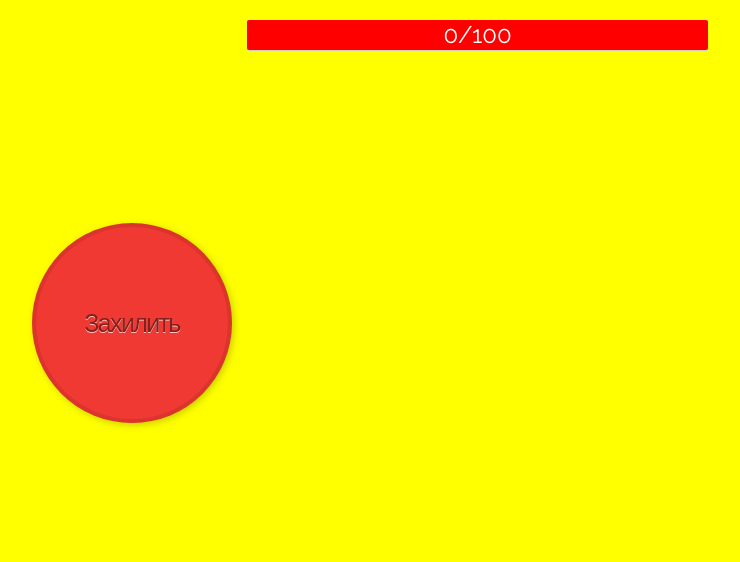
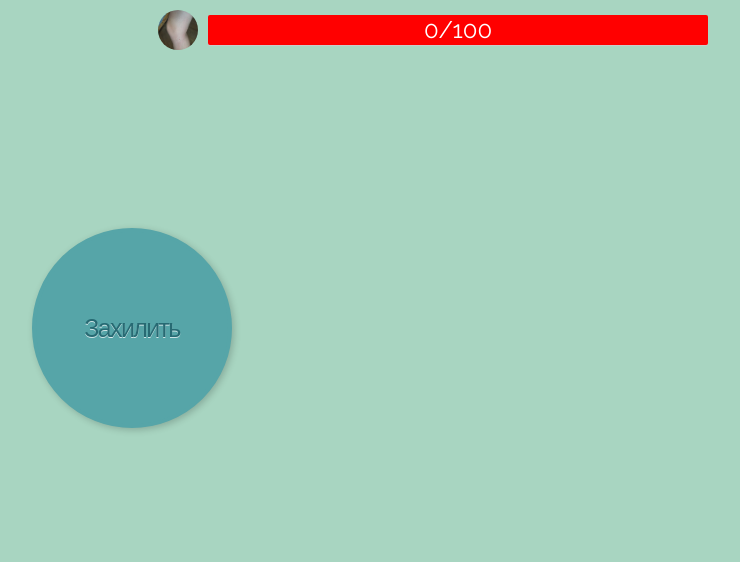
Before and after one commit to unoone/test, a PHP site: page /index.html in a window 1280 px wide. Shown: the top 562 px of the page, without its empty margins (508-1248 px from the left). Run offline with PHP 8.4, Linux system fonts and the light colour scheme; some libraries are stand-ins or nearby versions.

Commit message:
change 9

```diff
--- a/assets/css/button.css
+++ b/assets/css/button.css
@@ -115,33 +115,13 @@ li {
 }
 
 a.red {
-  background-color: rgba(239, 57, 50, 1);
-  color: rgba(133, 32, 28, 1);
-  border-color: rgba(133, 32, 28, 0.2);
+  background-color: #56a5a8;
+  color: #276a73;
+  border-color: #56a5a8;
 }
 
 a.red:hover {
-  color: rgba(239, 57, 50, 1);
-}
-
-a.green {
-  background-color: rgba(1, 151, 171, 1);
-  color: rgba(0, 63, 71, 1);
-  border-color: rgba(0, 63, 71, 0.2);
-}
-
-a.green:hover {
-  color: rgba(1, 151, 171, 1);
-}
-
-a.yellow {
-  background-color: rgba(252, 227, 1, 1);
-  color: rgba(153, 38, 0, 1);
-  border-color: rgba(153, 38, 0, 0.2);
-}
-
-a.yellow:hover {
-  color: rgba(252, 227, 1, 1);
+  color: #276a73;
 }
 
 .round span.round {
@@ -168,16 +148,8 @@ a.yellow:hover {
   text-shadow: 0 1px 1px rgba(0, 0, 0, 0.5);
 }
 
-.green span {
-  background: rgba(0, 63, 71, 0.7);
-}
-
 .red span {
-  background: rgba(133, 32, 28, 0.7);
-}
-
-.yellow span {
-  background: rgba(161, 145, 0, 0.7);
+  background: #8399a1;
 }
 
 @media only screen and (max-width: 800px) {
--- a/assets/css/main.css
+++ b/assets/css/main.css
@@ -4,11 +4,14 @@
   width: 90%;
   margin: 0 auto;
 }
-
 .progressBar {
+  margin-top: 5px;
+  margin-left: 10px;
+}
+.progressBarAndImg {
+  margin-top: 10px;
   display: flex;
   justify-content: flex-end;
-  margin-top: 20px;
 }
 
 #text {
@@ -27,6 +30,11 @@
   margin-top: 35%;
 }
 
+.img {
+  width: 40px;
+  height: 40px;
+  border-radius: 50%;
+}
 @media only screen and (max-width: 950px) {
   #helpPhrase {
     margin-top: 40%;
--- a/assets/css/preloader.css
+++ b/assets/css/preloader.css
@@ -28,7 +28,7 @@ Enjoy responsibly!
    Author's custom styles
    ========================================================================== */
 html {
-  background-color: yellow;
+  background-color: #a8d5c1;
 }
 p {
   line-height: 1.33em;
@@ -124,7 +124,7 @@ h1 {
   top: 0;
   width: 51%;
   height: 100%;
-  background: yellow;
+  background: #a8d5c1;
   z-index: 1000;
   -webkit-transform: translateX(0); /* Chrome, Opera 15+, Safari 3.1+ */
   -ms-transform: translateX(0); /* IE 9 */
--- a/assets/css/progressBar.css
+++ b/assets/css/progressBar.css
@@ -81,7 +81,7 @@ div.control-area a:hover {
 
   box-shadow: 0 1px 1px #ccc;
   border-radius: 2px;
-  width: 40%;
+  width: 500px;
   /* height: 10px; */
   background-color: red;
   background-image: -webkit-linear-gradient(top, red, red);
--- a/index.html
+++ b/index.html
@@ -43,11 +43,17 @@
     <div id="demo-content" class="container">
 
         <header class="entry-header">
-            <div class="progressBar">
-                <a id="submitButton" href="#" class="progress-button">
-                    <div id="text">0/100</div>
-                </a>
+            <div class="progressBarAndImg">
 
+                <div>
+                    <img class="img" src="assets/knee.jpg" alt="">
+                </div>
+                <div class="progressBar">
+                    <a id="submitButton" href="#" class="progress-button">
+                        <div id="text">0/100</div>
+                    </a>
+
+                </div>
             </div>
 
             <!-- <button id="startButton">
```
Also changed, not shown: assets/knee.jpg (added).
